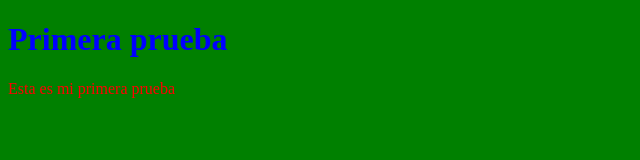
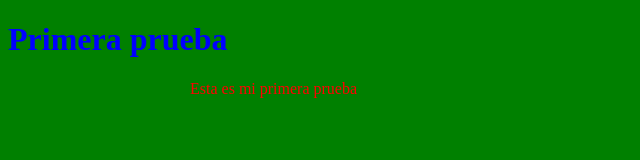
Before and after one commit to asamillan/Pruebas, a plain HTML site: page index.html in a window 1280 px wide. Shown: the whole page, without its empty margins (0-640 px from the left). Drawn offline with Linux system fonts and the light colour scheme.

Commit message:
se definio el ancho de la  pagina

```diff
--- a/css/estilos.css
+++ b/css/estilos.css
@@ -6,3 +6,8 @@ body{
 h1{
 	color: blue;
 }
+
+#contenido{
+	width:  900px;
+	margin:0 auto;
+}
--- a/index.html
+++ b/index.html
@@ -6,9 +6,11 @@
 	<title>Primera prueba</title>
 	<link rel="stylesheet" href="css/estilos.css">
 	<h1>Primera prueba</h1>
-	Esta es mi primera prueba
+
 </head>
 <body>
-
+	<div id="contenido">
+	Esta es mi primera prueba
+	</div>
 </body>
 </html>
```
